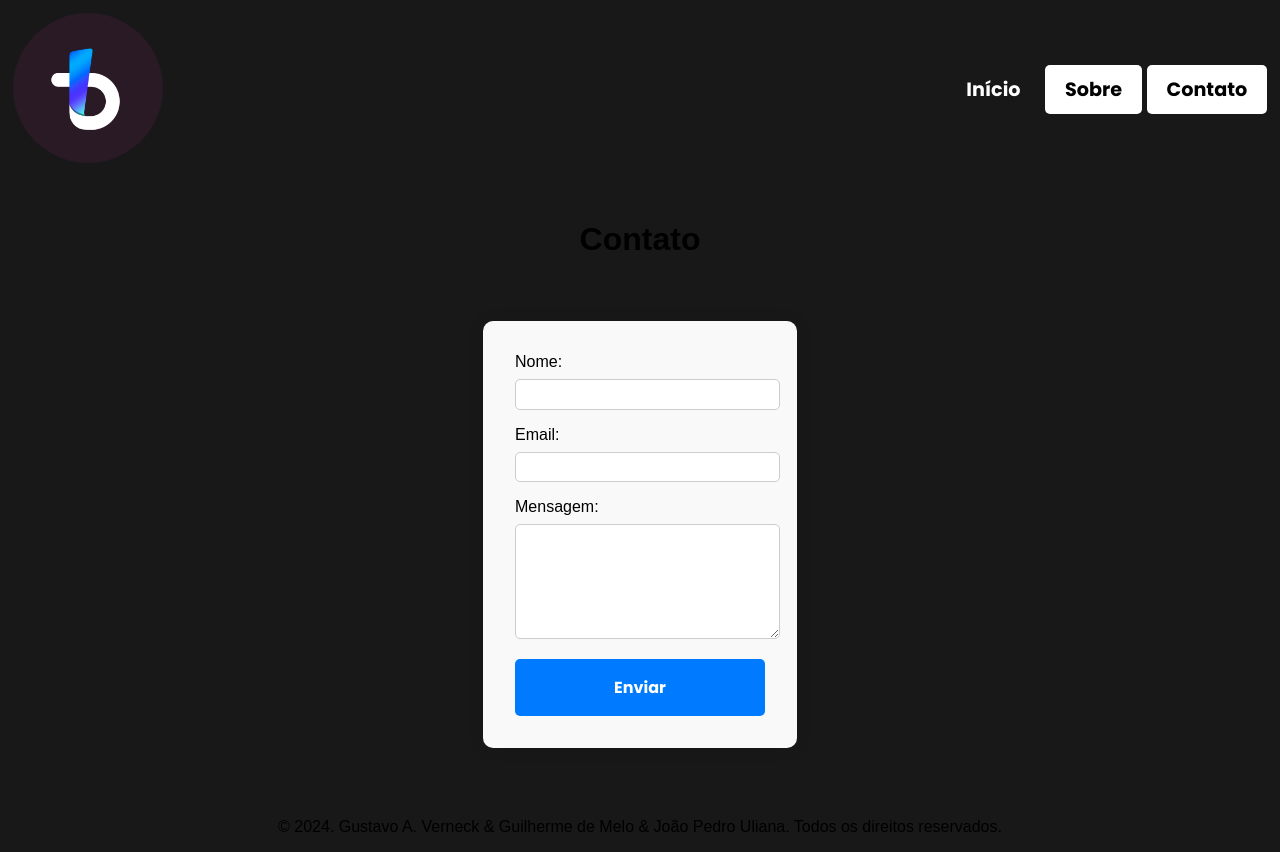
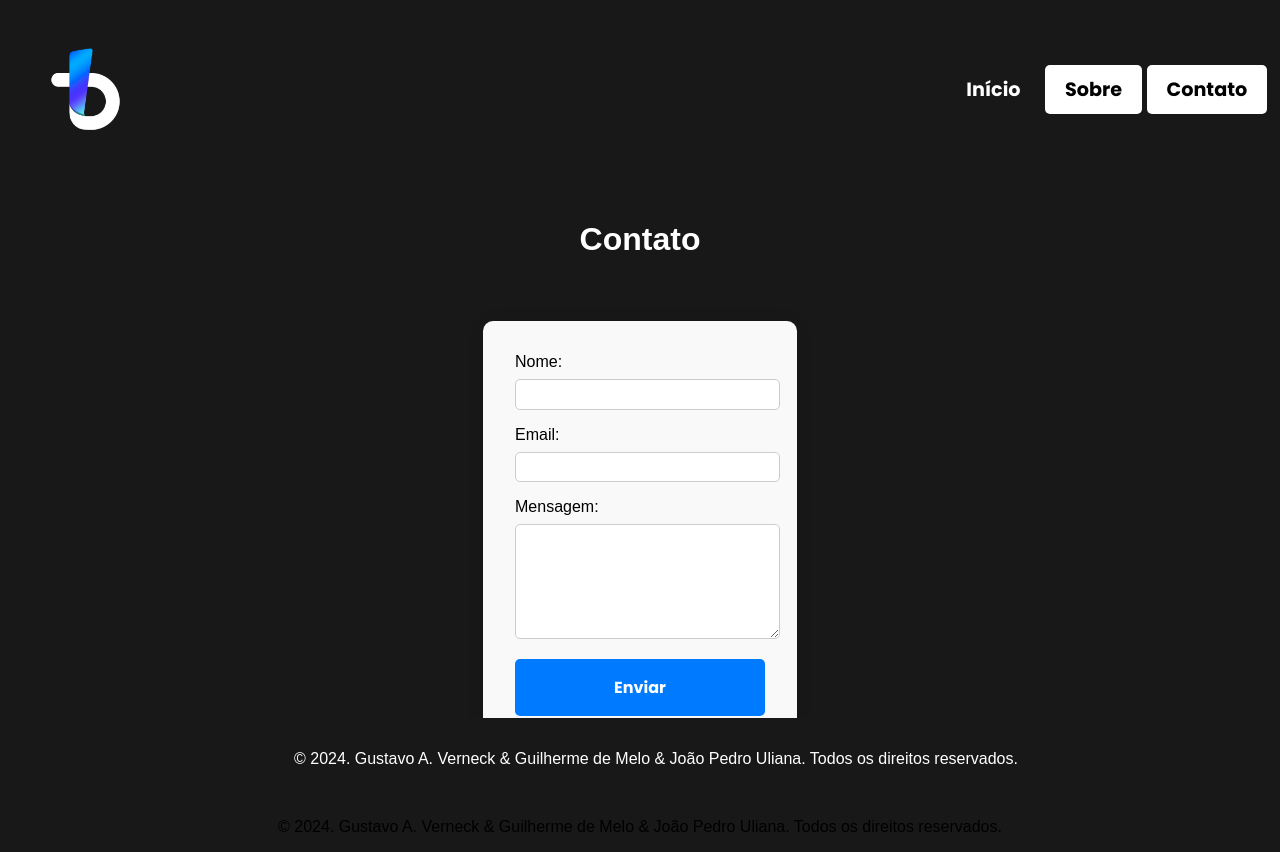
Before and after one commit to gustavoverneck/WebDashboard, a Flask app: page /contato in a window 1280 px wide. Run offline with Flask 3, Linux system fonts and the light colour scheme.

Commit message:
Add files via upload

```diff
--- a/templates/cabecalho.html
+++ b/templates/cabecalho.html
@@ -1,7 +1,7 @@
 <div class="cabecalho.cont">
     <div style="display: flex; align-items: center; justify-content: space-between; margin: 1% 1%;">
     <div class="logo">
-        <img class="logo-img" src="/static/Blu.jpg" alt="Logo"/>
+        <img class="logo-img" src="/static/Blu.png" alt="Logo"/>
     </div>
     <div>
         <button class="button_highlighted" onclick="window.location.href='/'">Início</button>
--- a/templates/contato.html
+++ b/templates/contato.html
@@ -8,7 +8,7 @@
     {% include 'cabecalho.html' %}
 
     <header>
-        <h1>Contato</h1>
+        <h1 style="color: white;">Contato</h1>
     </header>
     <main>
         <section>
@@ -33,7 +33,9 @@
             </form>
         </section>
     </main>
-    <div class="footer" style="position: fixed; bottom: 0; width: 100%; background-color: white;"></div>
+    <div class="footer" style="position: fixed; bottom: 0; width: 100%; background-color: #181818; color: white; text-align: center; padding: 1em;">
+        <p>&copy; 2024. Gustavo A. Verneck & Guilherme de Melo & João Pedro Uliana. Todos os direitos reservados.</p>
+    </div>
     <br><br><br>
     <p style="text-align: center;">&copy; 2024. Gustavo A. Verneck & Guilherme de Melo & João Pedro Uliana. Todos os direitos reservados.</p>
 </div>
--- a/templates/dashboard.html
+++ b/templates/dashboard.html
@@ -11,8 +11,8 @@
 
         {% include 'dash.html' %}
 
-        <div class="footer" style="position: fixed; bottom: 0; width: 100%; background-color: white;"></div>
-            <p style="text-align: center;">&copy; 2024. Gustavo A. Verneck & Guilherme de Melo & João Pedro Uliana. Todos os direitos reservados.</p>
+        <div class="footer" style="color: white; position: fixed; bottom: 0; width: 100%; background-color: #181818;">
+            <p style="text-align: center; color: white;">&copy; 2024. Gustavo A. Verneck & Guilherme de Melo & João Pedro Uliana. Todos os direitos reservados.</p>
         </div>
 
     </body>
--- a/templates/head.html
+++ b/templates/head.html
@@ -2,7 +2,7 @@
     <meta charset="UTF-8">
     <meta name="viewport" content="width=device-width, initial-scale=1.0">
     <link rel="stylesheet" href="/static/css/styles.css">
-    <link rel="icon" href="/static/Blue.jpg" type="image/jpg">
+    <link rel="icon" href="/static/Blue.png" type="image/png">
     <link rel="stylesheet" type="text/css" href="/static/css/styles.css">
     <link rel="preconnect" href="https://fonts.googleapis.com">
     <link rel="preconnect" href="https://fonts.gstatic.com" crossorigin>
--- a/templates/sobre.html
+++ b/templates/sobre.html
@@ -8,14 +8,14 @@
         {% include 'cabecalho.html' %}
 
         <header>
-            <h1>Sobre o Web Dashboard</h1>
+            <h1 style="color: white;">Sobre o Web Dashboard</h1>
         </header>
 
         <main>
             <div style="height: 150px;"></div>
 
             <section>
-                <p style="max-width: 600px; text-align: justify;">Este projeto foi criado por uma equipe de desenvolvedores apaixonados por tecnologia e inovação. Nosso objetivo é fornecer ferramentas úteis e eficientes para facilitar a gestão de informações e a tomada de decisões.</p>
+                <p style="max-width: 600px; text-align: justify; color: white;">Este projeto foi criado por uma equipe de desenvolvedores apaixonados por tecnologia e inovação. Nosso objetivo é fornecer ferramentas úteis e eficientes para facilitar a gestão de informações e a tomada de decisões.</p>
             </section>
         </main>
         {% include 'footer.html' %}
```
